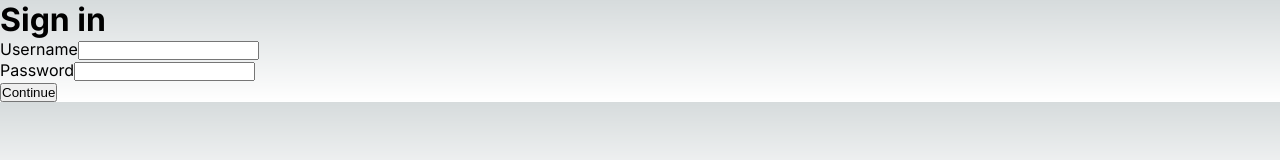
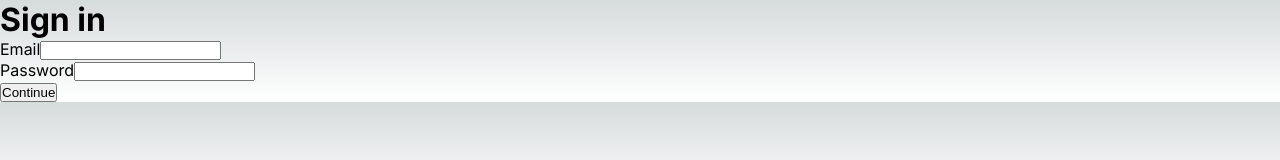
Before and after one commit to donsn/lucia-auth-test, a Next.js app: page /login in a window 1280 px wide. Shown: the top 160 px of the page. Built offline with nearby package versions, Linux system fonts and the light colour scheme; no server answers; what oslo would draw is missing.

Commit message:
Fix login

```diff
--- a/app/login/page.tsx
+++ b/app/login/page.tsx
@@ -6,7 +6,7 @@ export default async function Page() {
 		<>
 			<h1>Sign in</h1>
 			<form action={login}>
-				<label htmlFor="email">Username</label>
+				<label htmlFor="email">Email</label>
 				<input name="email" id="email" />
 				<br />
 				<label htmlFor="password">Password</label>
--- a/services/index.ts
+++ b/services/index.ts
@@ -15,7 +15,7 @@ export const signupUser = async (user: SignUpModel) => {
 export const loginUser = async (email: string, password: string) => {
     const user = await User.findOne({ email: email.toLowerCase() });
     if (!user) return false;
-    const isPasswordValid = await passwordUtil.verify(password, user.hashed_password || "" );
+    const isPasswordValid = await passwordUtil.verify(user.hashed_password || "" , password);
     if (!isPasswordValid) return false;
     const session = await auth.createSession(user._id, {});
     const sessionCookie = await auth.createSessionCookie(session.id);
```
